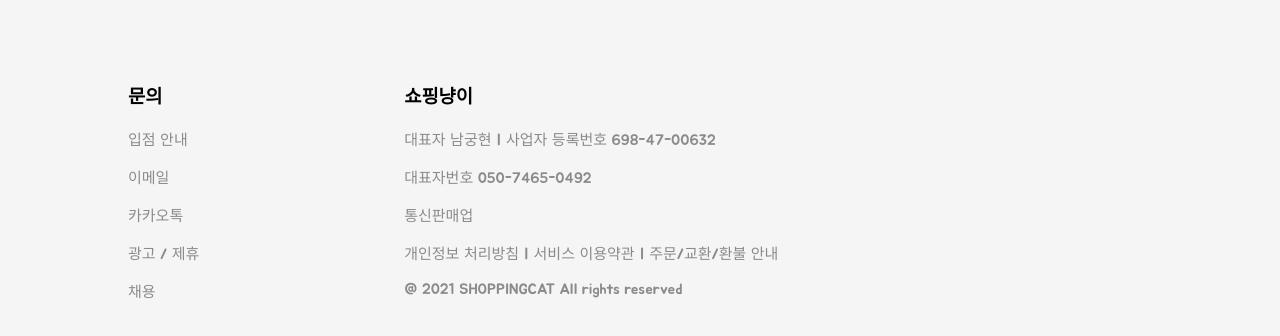
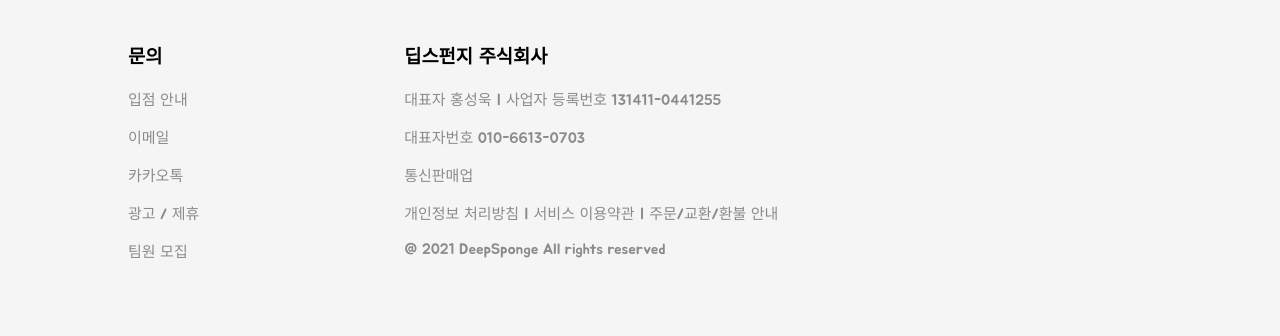
Before and after one commit to shopping-cat/homepage, a Next.js app: page / in a window 1280 px wide. Shown: the part 802-1138 px from the top of the page. Built offline with nearby package versions, Linux system fonts and the light colour scheme.

Commit message:
update company info

```diff
--- a/pages/index.tsx
+++ b/pages/index.tsx
@@ -45,24 +45,24 @@
                 <div>
                     <h3>문의</h3>
                     <a target='_blank' href="https://www.notion.so/73fcfb96cc914f6f82f254c119a034a3" >입점 안내</a>
-                    <a target='_blank' href="mailto:coderhyun476@gmail.com">이메일</a>
+                    <a target='_blank' href="mailto:alkatel@naver.com">이메일</a>
                     <a target='_blank' href="http://pf.kakao.com/_ILHqs/chat" >카카오톡</a>
-                    <a target='_blank' href="mailto:coderhyun476@gmail.com">광고 / 제휴</a>
-                    <a target='_blank' href="https://www.notion.so/e50479aa12274e3c9001ff46947aa5bf">채용</a>
+                    <a target='_blank' href="mailto:alkatel@naver.com">광고 / 제휴</a>
+                    <a target='_blank' href="https://www.notion.so/e50479aa12274e3c9001ff46947aa5bf">팀원 모집</a>
                 </div>
                 <div>
-                    <h3>쇼핑냥이</h3>
-                    <span>대표자 남궁현 | 사업자 등록번호 698-47-00632</span>
-                    <span>대표자번호 050-7465-0492</span>
+                    <h3>딥스펀지 주식회사</h3>
+                    <span>대표자 홍성욱 | 사업자 등록번호 131411-0441255</span>
+                    <span>대표자번호 010-6613-0703</span>
                     <span>통신판매업</span>
-                    <span  >
+                    <span>
                         <a target='_blank' href="https://shoppingcat.kr/privacy">개인정보 처리방침</a>
                         <span style={{ color: GRAY }} > | </span>
                         <a target='_blank' href="https://shoppingcat.kr/agreement">서비스 이용약관</a>
                         <span style={{ color: GRAY }} > | </span>
                         <a target='_blank' href="https://shoppingcat.kr/orderCancelInfo">주문/교환/환불 안내</a>
                     </span>
-                    <span>@ 2021 SHOPPINGCAT All rights reserved</span>
+                    <span>@ 2021 DeepSponge All rights reserved</span>
                 </div>
             </div>
         </div>
--- a/styles/Home.module.css
+++ b/styles/Home.module.css
@@ -5,14 +5,14 @@
 }
 .infoContainer {
   width: 100vw;
-  height: 100vh;
+  height: 95vh;
   align-items: center;
   justify-content: center;
   flex-direction: column;
 }
 .backgroundImage {
   width: 100vw;
-  height:100vh;
+  height:95vh;
   object-fit: contain;
 }
 .right {
@@ -38,7 +38,7 @@
 }
 .left {
   position: absolute;
-  bottom: 10%;
+  bottom: 15%;
   left: 10%;
   flex-direction: column;
 }
```
